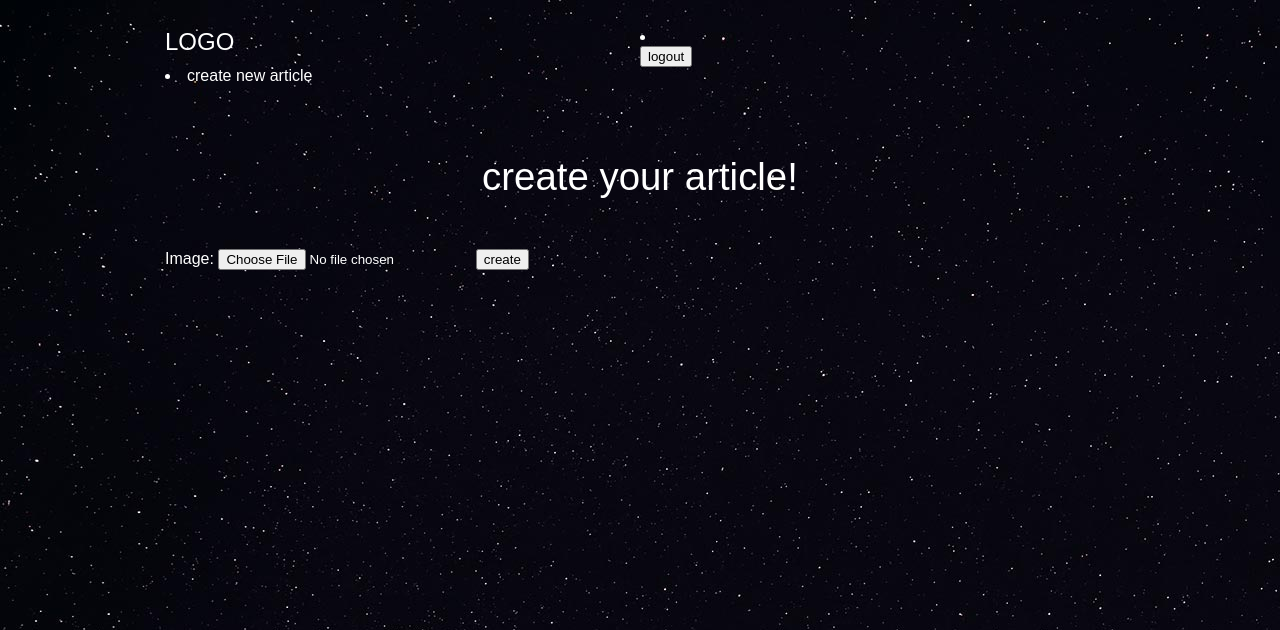
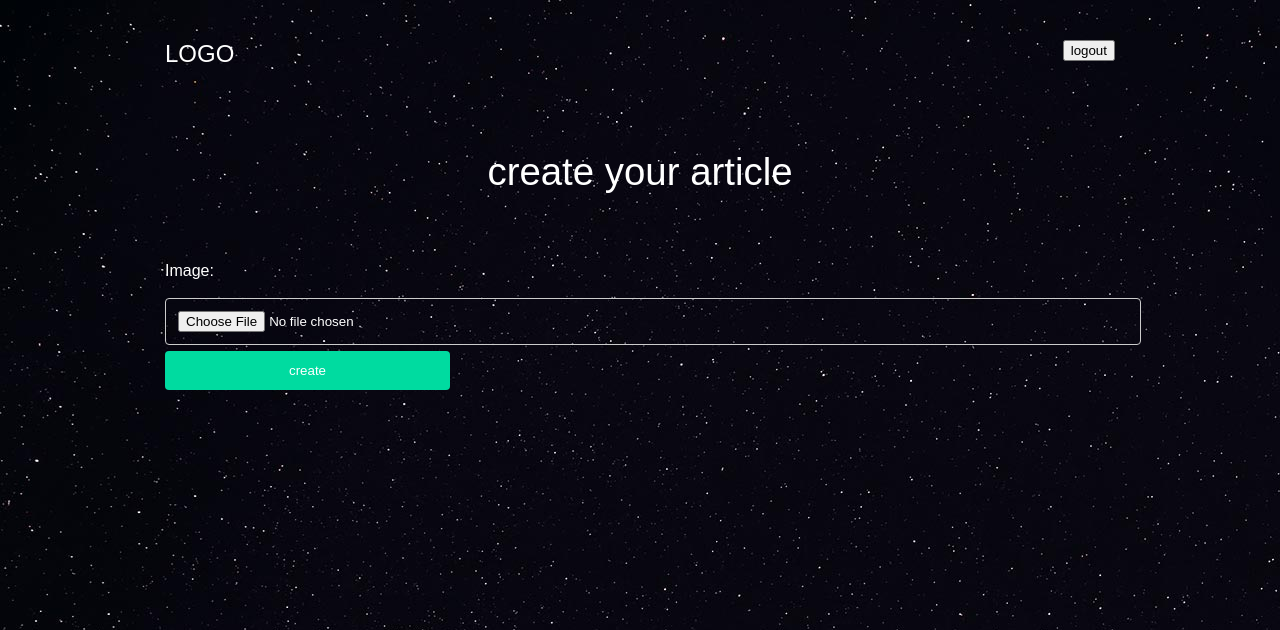
Before and after one commit to mamtech-A/djangoBlogneo, a Django app: page /articles/create in a window 1280 px wide. Shown: the top 630 px of the page. Run offline with Django 4.2, Linux system fonts and the light colour scheme; a user stored in the database is signed in; parts of the project's set-up code (start-up, migrations or seed data) failed here and were passed over.

Commit message:
change style 2

```diff
--- a/articles/forms.py
+++ b/articles/forms.py
@@ -8,4 +8,5 @@ class CreateArticle(ModelForm):
         model = models.Article
         fields = ['title', 'slug', 'body', 'image']
 
-    image = forms.FileField(required=False)
+    image = forms.ImageField(required=False)
+    body = forms.Textarea()
--- a/articles/templates/articles/create_article.html
+++ b/articles/templates/articles/create_article.html
@@ -3,12 +3,14 @@
 {% block content %}
     <div class="create-article">
         <h1>
-            create your article!
+            create your article
         </h1>
-        <form class="site-form" action="{% url 'articles:create' %}" method="post" enctype="multipart/form-data">
-            {{ form }}
-            {% csrf_token %}
-            <input type="submit" name="" value="create">
-        </form>
+        <div class="container">
+            <form class="site-form" action="{% url 'articles:create' %}" method="post" enctype="multipart/form-data">
+                {{ form }}
+                {% csrf_token %}
+                <input type="submit" name="" value="create">
+            </form>
+        </div>
     </div>
 {% endblock %}
--- a/articles/views.py
+++ b/articles/views.py
@@ -3,6 +3,7 @@ from .models import Article, Person
 from . import forms
 from django.contrib.auth.decorators import login_required
 from django.contrib.auth.forms import User
+from django.core.paginator import Paginator
 
 
 def articles_list(request):
--- a/assets/styles.css
+++ b/assets/styles.css
@@ -30,19 +30,75 @@ div.wrapper h1{
 header{
     display:grid;
     grid-template-columns:1fr 1fr;
-    padding:20px 0;
+    padding:32px 0;
 }
-header nav li{
-    display:inline-block;
-    margin-left:170px;
+.topnav {
+  overflow:hidden;
 }
-header nav logout{
-    background:none;
-    color:#fff;
-    cursor:pointer;
-    border:0;
-    font-size:1em;
+.topnav a{
+    float:right;
+    color:#f2f2f2;
+    text-align:center;
+    padding:0 16px;
+    text-decoration:none;
+    font-size:17px;
 }
+.topnav .logout-button{
+  float:right;
+}
+.topnav a:hover {
+  background-color: #00bda0;
+  color: black;
+}
+.topnav a.active {
+  background-color: #04AA6D;
+  color: white;
+}
+.create-article .container {
+
+}
+.site-form input {
+  width: 100%;
+  padding: 12px;
+  border: 1px solid #ccc;
+  border-radius: 4px;
+  resize: vertical;
+  float: left;
+  width: 100%;
+  margin-top: 6px;
+}
+.site-form input[name=body]{
+  width: 100%;
+  padding-bottom:100px;
+  border: 1px solid #ccc;
+  border-radius: 4px;
+  resize: vertical;
+  float: left;
+  width: 100%;
+  margin-top: 6px;
+}
+.site-form label {
+  padding: 12px 12px 12px 0;
+  display: inline-block;
+  float: left;
+  width: 25%;
+  margin-top: 6px;
+}
+.site-form input[type=submit] {
+  background-color: #00dba0;
+  color: white;
+  padding: 12px 20px;
+  border: none;
+  border-radius: 4px;
+  cursor: pointer;
+  width: 30%;
+  margin-top: 6px;
+}
+
+.site-form input[type=submit]:hover {
+  background-color: #45a049;
+}
+
 .articles{
     display:grid;
     grid-template-columns:1fr;
@@ -75,12 +131,19 @@ header nav logout{
     padding:10px 0 0 10px;
     }
 
-.article .author{
+.article .author-date{
     display:grid;
     grid-template-columns:1fr 1fr;
     background-color:#00dba0;
     color:#0f121f;
 }
+.article .author-date .date{
+  padding-left:10px;
+}
+.article .author-date .author{
+  text-align:right;
+  padding-right:10px;
+}
 .content{
     max-width:950px;
     margin:auto;
--- a/templates/base.html
+++ b/templates/base.html
@@ -15,26 +15,19 @@
 <div class="content">
     <header>
         <h2><a href="{% url 'articles:list' %}"> LOGO</a></h2>
+        <div class="topnav">
+
             {% if user.is_authenticated %}
-                    <li>
                     <form class="logout-link" action="{% url 'accounts:logout' %}" method="post">
                         {% csrf_token %}
-                            <button class="logout" type="submit">logout</button>
+                        <button class="logout-button" type="submit">logout</button>
                     </form>
-                    </li>
-                    <li>
-                        <a href="{% url 'articles:create' %}">create new article</a>
-                    </li>
             {% else %}
-                    <li>
                 <a href="{% url 'accounts:login' %}">login</a>
-                    </li>
-                    <li>
                 <a href="{% url 'accounts:signup' %}">signup</a>
-                    </li>
             {% endif %}
-            </ul>
-        </nav>
+        </div>
+
     </header>
     <div class="wrapper">
         {% block content %}
@@ -42,5 +35,7 @@
         {% endblock %}
     </div>
 </div>
+<br>
+<br>
 </body>
 </html>
```
Also changed, not shown: articles/templates/articles/articleslist.html (+8 -11 lines), db.sqlite3. Lines whose indentation alone changed are shown as unchanged.
